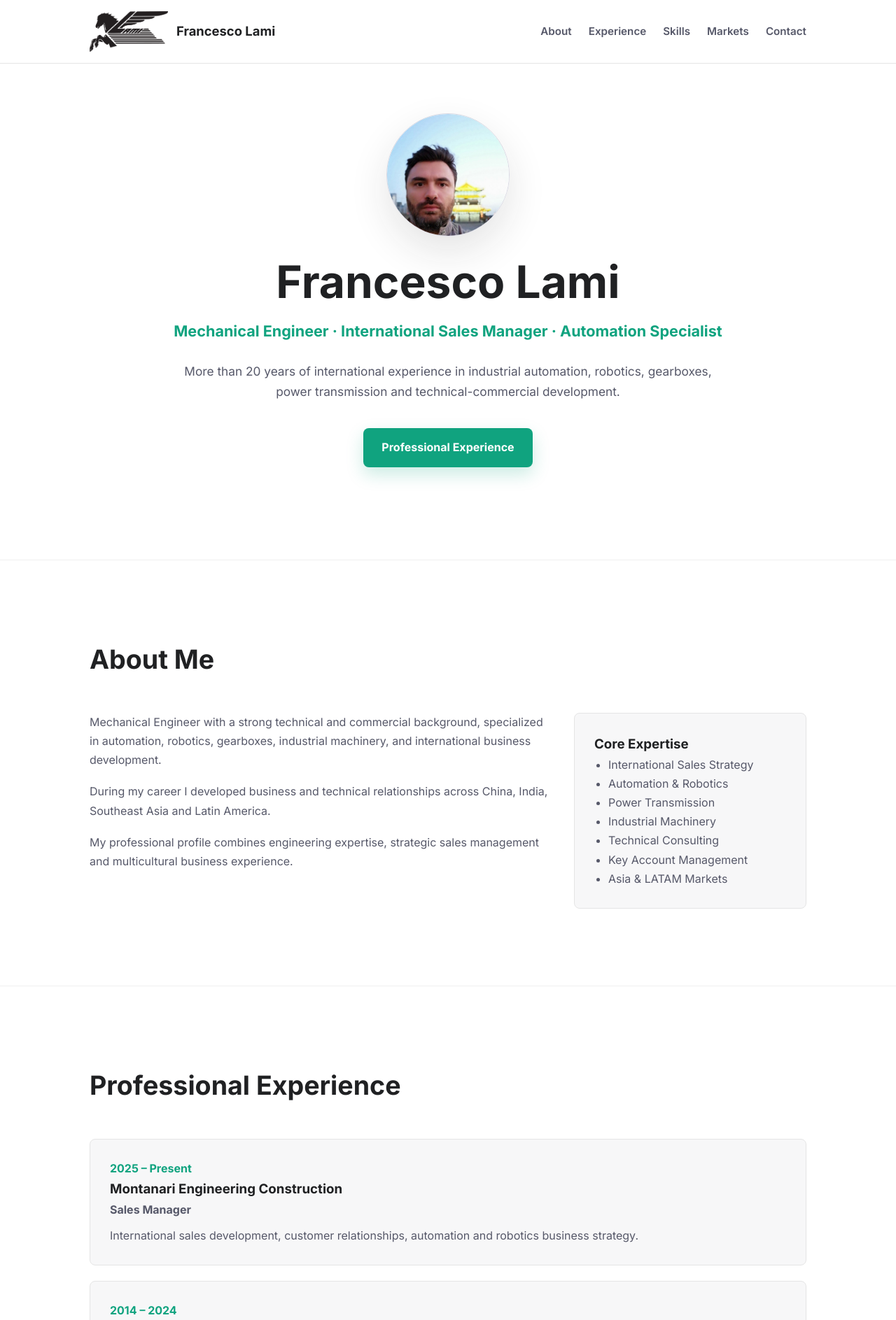
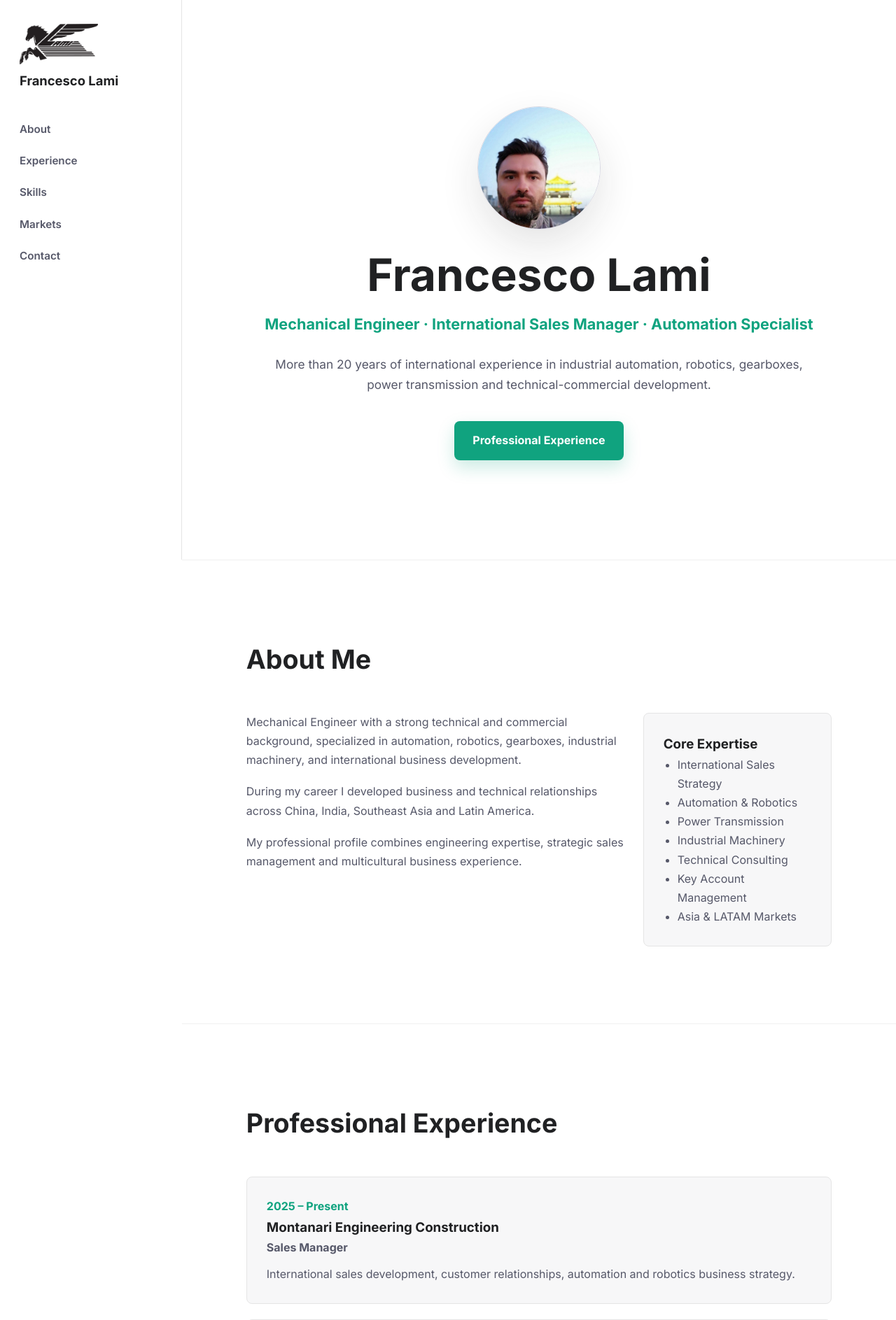
Before and after one commit to francescolami-hash/didactic-sniffle, a Flask app: page / in a window 1280 px wide. Shown: the top 1887 px of the page at 70% size. Run offline with Flask 3, Linux system fonts and the light colour scheme.

Commit message:
Move header navigation to left sidebar

```diff
--- a/Project_Sito/static/style.css
+++ b/Project_Sito/static/style.css
@@ -13,19 +13,24 @@ body{
     background:#ffffff;
     color:#202123;
     line-height:1.7;
+    padding-left:260px;
 }
 
 nav{
     position:fixed;
     top:0;
+    left:0;
     z-index:10;
-    width:100%;
-    padding:16px 10%;
+    width:260px;
+    height:100vh;
+    padding:34px 28px;
     display:flex;
-    justify-content:space-between;
-    align-items:center;
+    flex-direction:column;
+    justify-content:flex-start;
+    align-items:flex-start;
+    gap:44px;
     background:rgba(255,255,255,0.92);
-    border-bottom:1px solid #e5e5e5;
+    border-right:1px solid #e5e5e5;
     backdrop-filter:blur(14px);
 }
 
@@ -37,6 +42,9 @@ nav{
     font-weight:700;
     color:#202123;
     text-decoration:none;
+    flex-direction:column;
+    align-items:flex-start;
+    line-height:1.25;
 }
 
 .brand-logo{
@@ -48,7 +56,8 @@ nav{
 
 nav ul{
     display:flex;
-    gap:24px;
+    flex-direction:column;
+    gap:18px;
     list-style:none;
 }
 
@@ -69,7 +78,7 @@ nav a:hover{
     justify-content:center;
     align-items:center;
     text-align:center;
-    padding:110px 10% 80px;
+    padding:90px 9% 80px;
     background:#ffffff;
 }
 
@@ -125,7 +134,7 @@ nav a:hover{
 }
 
 section{
-    padding:110px 10%;
+    padding:110px 9%;
     border-top:1px solid #f0f0f0;
 }
 
@@ -242,18 +251,32 @@ footer{
 }
 
 @media (max-width:760px){
+    body{
+        padding-left:0;
+    }
+
     nav{
         position:static;
+        width:100%;
+        height:auto;
         padding:18px 6%;
         align-items:flex-start;
         gap:14px;
         flex-direction:column;
+        border-right:0;
+        border-bottom:1px solid #e5e5e5;
     }
 
     nav ul{
         width:100%;
         flex-wrap:wrap;
+        flex-direction:row;
         gap:12px 18px;
+    }
+
+    .logo{
+        flex-direction:row;
+        align-items:center;
     }
 
     .brand-logo{
```
Also changed, not shown: docs/static/style.css (+31 -8 lines).
